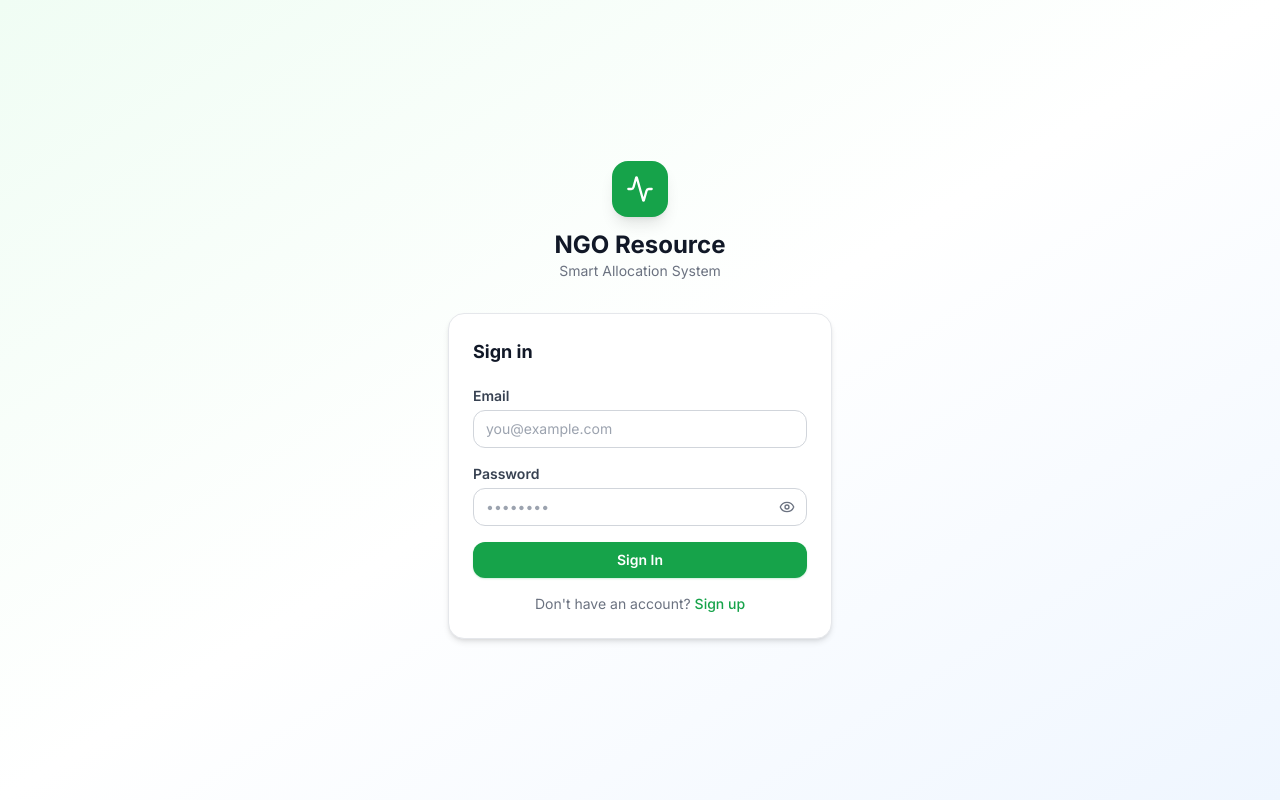
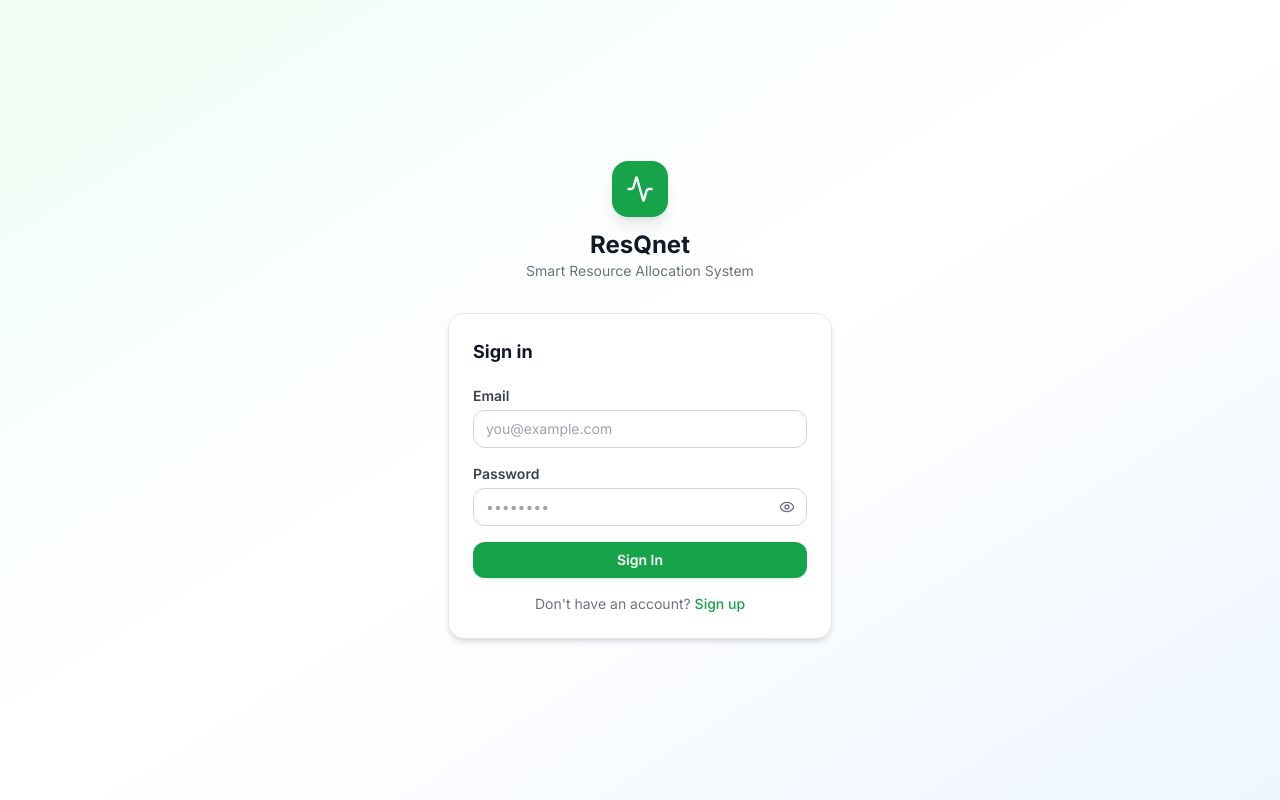
Before and after one commit to archisman-05/ResQnet, a Next.js app in the folder frontend/: page /login in a window 1280 px wide. Built offline with nearby package versions, Linux system fonts and the light colour scheme; no server answers.

Commit message:
Fix: Name of the website

```diff
--- a/frontend/src/app/layout.tsx
+++ b/frontend/src/app/layout.tsx
@@ -8,7 +8,7 @@ import { PageTransition } from '@/components/layout/PageTransition';
 const inter = Inter({ subsets: ['latin'], variable: '--font-inter' });
 
 export const metadata: Metadata = {
-  title: 'NGO Resource Allocation System',
+  title: 'ResQnet',
   description: 'Smart AI-powered community needs and volunteer matching platform',
   icons: { icon: '/favicon.ico' },
 };
--- a/frontend/src/app/login/page.tsx
+++ b/frontend/src/app/login/page.tsx
@@ -39,8 +39,8 @@ export default function LoginPage() {
           <div className="w-14 h-14 bg-brand-600 rounded-2xl flex items-center justify-center shadow-lg mb-3">
             <Activity className="w-7 h-7 text-white" />
           </div>
-          <h1 className="text-2xl font-bold text-gray-900">NGO Resource</h1>
-          <p className="text-sm text-gray-500">Smart Allocation System</p>
+          <h1 className="text-2xl font-bold text-gray-900">ResQnet</h1>
+          <p className="text-sm text-gray-500">Smart Resource Allocation System</p>
         </div>
 
         {/* Login form */}
--- a/frontend/src/app/page.tsx
+++ b/frontend/src/app/page.tsx
@@ -162,7 +162,7 @@ export default function HomePage() {
       {/* Footer */}
       <footer className="border-t border-gray-200/70 dark:border-white/10 bg-white/50 dark:bg-ink-950/40">
         <div className="mx-auto max-w-6xl px-4 py-10 flex flex-col md:flex-row gap-6 md:items-center">
-          <div className="text-sm font-extrabold text-gray-900 dark:text-white">NGO Resource Allocation System</div>
+          <div className="text-sm font-extrabold text-gray-900 dark:text-white">ResQnet</div>
           <div className="md:ml-auto text-xs text-gray-500 dark:text-white/55">
             © {new Date().getFullYear()} Built for real-world NGO operations.
           </div>
--- a/frontend/src/components/dashboard/DashboardLayout.tsx
+++ b/frontend/src/components/dashboard/DashboardLayout.tsx
@@ -75,8 +75,8 @@ export default function DashboardLayout({ children }: { children: React.ReactNod
             <Activity className="w-4 h-4 text-white" />
           </div>
           <div>
-            <p className="text-sm font-bold text-gray-900 dark:text-white leading-tight">NGO Resource</p>
-            <p className="text-xs text-gray-400 dark:text-white/55">Allocation System</p>
+            <p className="text-sm font-bold text-gray-900 dark:text-white leading-tight">ResQnet</p>
+            <p className="text-xs text-gray-400 dark:text-white/55"> Smart Resource Allocation System</p>
           </div>
         </div>
       </div>
@@ -167,7 +167,7 @@ export default function DashboardLayout({ children }: { children: React.ReactNod
             <div className="w-6 h-6 bg-brand-600 rounded flex items-center justify-center">
               <Activity className="w-3 h-3 text-white" />
             </div>
-            <span className="text-sm font-bold">NGO Resource</span>
+            <span className="text-sm font-bold">ResQnet</span>
           </div>
           <div className="ml-auto">
             <Link href="/dashboard/notifications" className="relative p-2 rounded-lg hover:bg-black/5 dark:hover:bg-white/10">
--- a/frontend/src/components/layout/PublicNavbar.tsx
+++ b/frontend/src/components/layout/PublicNavbar.tsx
@@ -17,9 +17,9 @@ export function PublicNavbar() {
           </span>
           <div className="leading-tight">
             <div className="text-sm font-extrabold tracking-tight text-gray-900 dark:text-white">
-              NGO Resource
+              ResQnet
             </div>
-            <div className="text-[11px] text-gray-500 dark:text-white/55">Allocation Platform</div>
+            <div className="text-[11px] text-gray-500 dark:text-white/55">Smart Resource Allocation Platform</div>
           </div>
         </Link>
 
```
